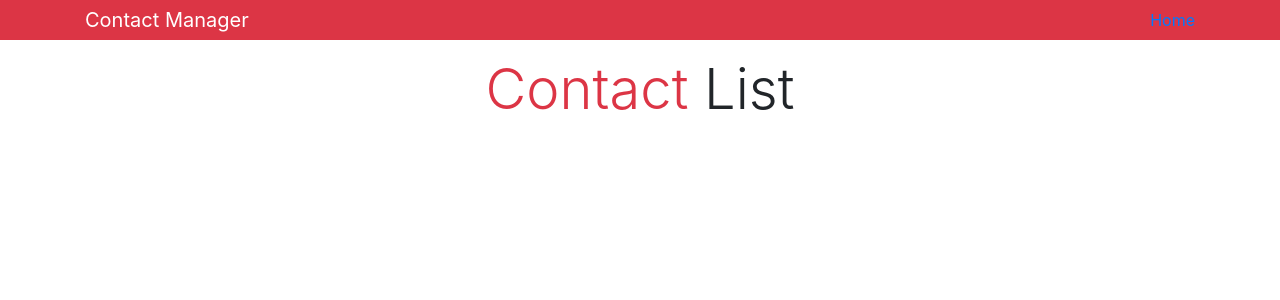
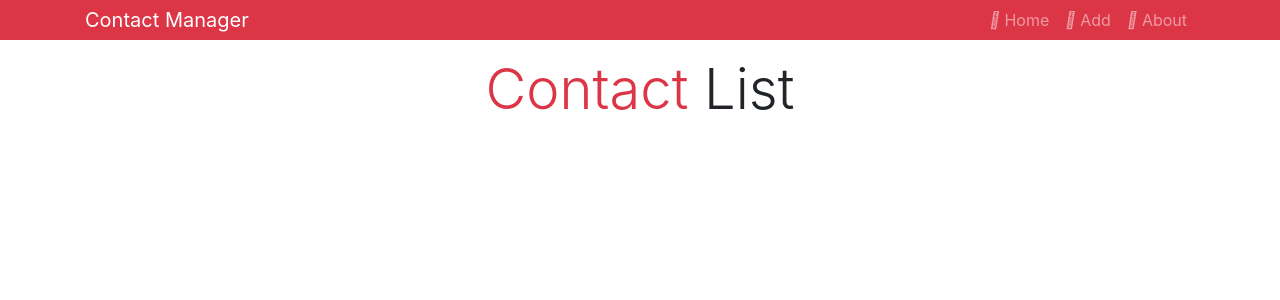
Before and after one commit to heretodesign/contactmanager-react-app, a React (Create React App) app: page / in a window 1280 px wide. Shown: the top 300 px of the page. Built offline with nearby package versions, Linux system fonts and the light colour scheme.

Commit message:
header changes

```diff
--- a/src/components/layout/Header.js
+++ b/src/components/layout/Header.js
@@ -1,5 +1,6 @@
 import React from 'react'
 import PropTypes from 'prop-types'
+import { Link } from 'react-router-dom'
 
 const Header = props => {
     const { branding } = props;
@@ -11,10 +12,20 @@ const Header = props => {
                 </a>
                 <div>
                     <ul className="navbar-nav mr-auto">
-                        <li className="navbar-item">
-                            <a href="/" className="navbar-link">
-                                Home
-                            </a>
+                        <li className="nav-item">
+                            <Link to="/" className="nav-link">
+                               <i className="fas fa-home"></i> Home
+                            </Link>
+                        </li>
+                        <li className="nav-item">
+                            <Link to="/contact/add" className="nav-link">
+                                <i className="fas fa-plus"></i> Add
+                            </Link>
+                        </li>
+                        <li className="nav-item">
+                            <Link to="/about" className="nav-link">
+                                <i className="fas fa-question"></i>  About
+                            </Link>
                         </li>
                     </ul>
                 </div>
```
